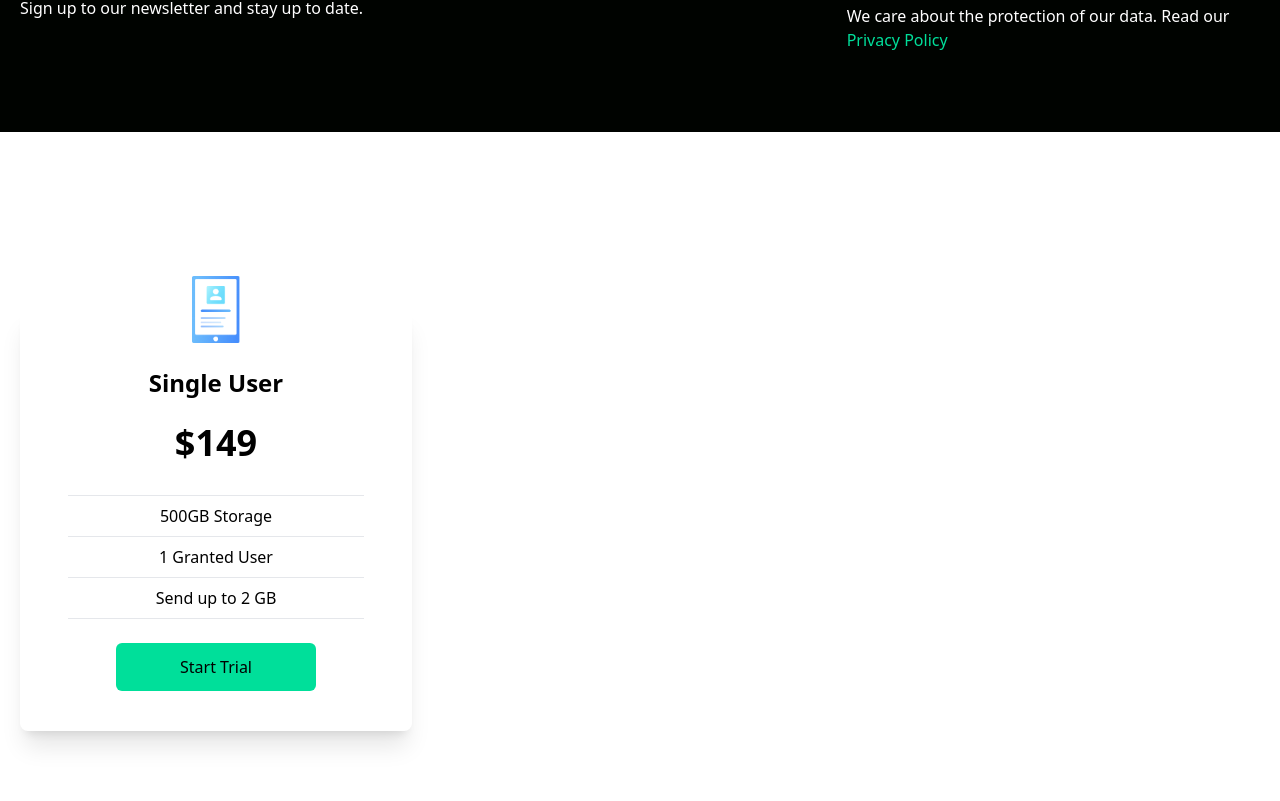
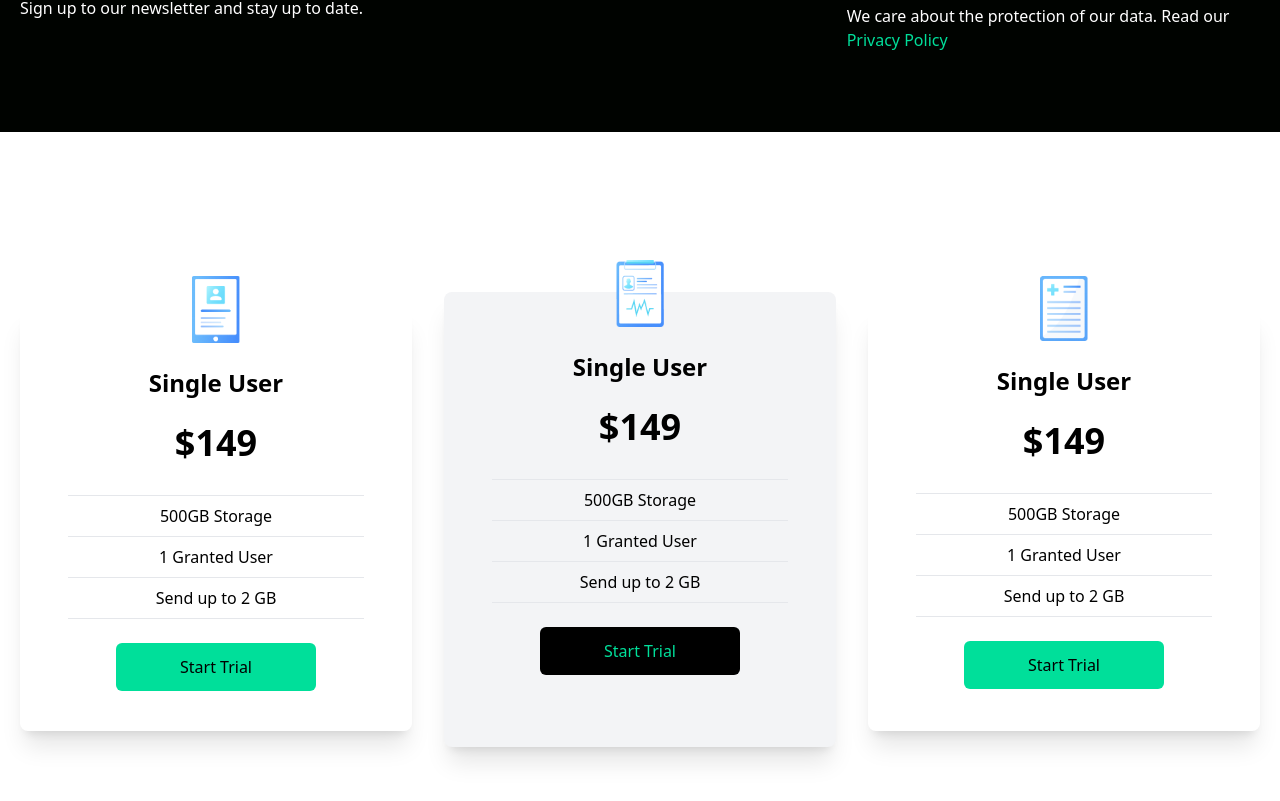
Before and after one commit to theheemmanuel/React-Tailwind, a React (Vite) app: page / in a window 1280 px wide. Shown: the part 1507-2308 px from the top of the page. Built offline with nearby package versions, Linux system fonts and the light colour scheme.

Commit message:
added footer

```diff
--- a/src/components/Cards.tsx
+++ b/src/components/Cards.tsx
@@ -1,7 +1,7 @@
 // import React from "react";
 import Frame1 from "../assets/Frame (2).png";
-// import Frame2 from "../assets/Frame (3).png";
-// import Frame3 from "../assets/Frame (5).png";
+import Frame2 from "../assets/Frame (3).png";
+import Frame3 from "../assets/Frame (5).png";
 
 const Cards = () => {
   return (
@@ -24,6 +24,40 @@ const Cards = () => {
             Start Trial
           </button>
         </div>
+        <div className="bg-gray-100 w-full shadow-xl flex flex-col md:my-0 my-4 p-4 rounded-lg hover:scale-105 duration-500">
+          <img
+            className="w-12 mx-auto mt-[-3rem]"
+            src={Frame2}
+            alt=""
+          />
+          <h2 className="text-2xl font-bold text-center py-6">Single User</h2>
+          <p className="text-center font-bold text-4xl">$149</p>
+          <div className="text-center font-medium">
+            <p className="py-2 border-b mx-8 mt-8 border-t">500GB Storage</p>
+            <p className="py-2 border-b mx-8">1 Granted User</p>
+            <p className="py-2 border-b mx-8">Send up to 2 GB</p>
+          </div>
+          <button className="mx-auto bg-black w-[200px] rounded-md font-medium my-6 py-3 text-[#00DF9a]">
+            Start Trial
+          </button>
+        </div>
+        <div className="w-full shadow-xl flex flex-col my-4 p-4 rounded-lg hover:scale-105 duration-500">
+          <img
+            className="w-12 mx-auto mt-[-3rem] bg-white"
+            src={Frame3}
+            alt=""
+          />
+          <h2 className="text-2xl font-bold text-center py-6">Single User</h2>
+          <p className="text-center font-bold text-4xl">$149</p>
+          <div className="text-center font-medium">
+            <p className="py-2 border-b mx-8 mt-8 border-t">500GB Storage</p>
+            <p className="py-2 border-b mx-8">1 Granted User</p>
+            <p className="py-2 border-b mx-8">Send up to 2 GB</p>
+          </div>
+          <button className="mx-auto bg-[#00DF9a] w-[200px] rounded-md font-medium my-6 py-3 text-black">
+            Start Trial
+          </button>
+        </div>
       </div>
     </div>
   );
```
Also changed, not shown: src/components/footer.tsx (added, +9 -0 lines).
